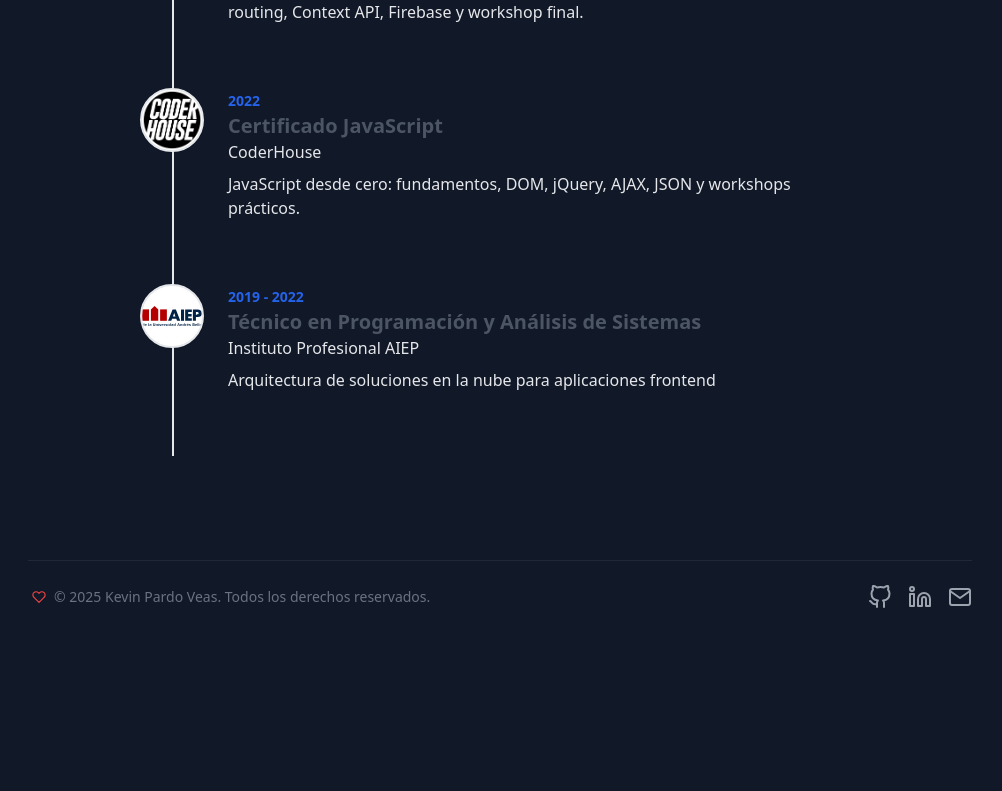
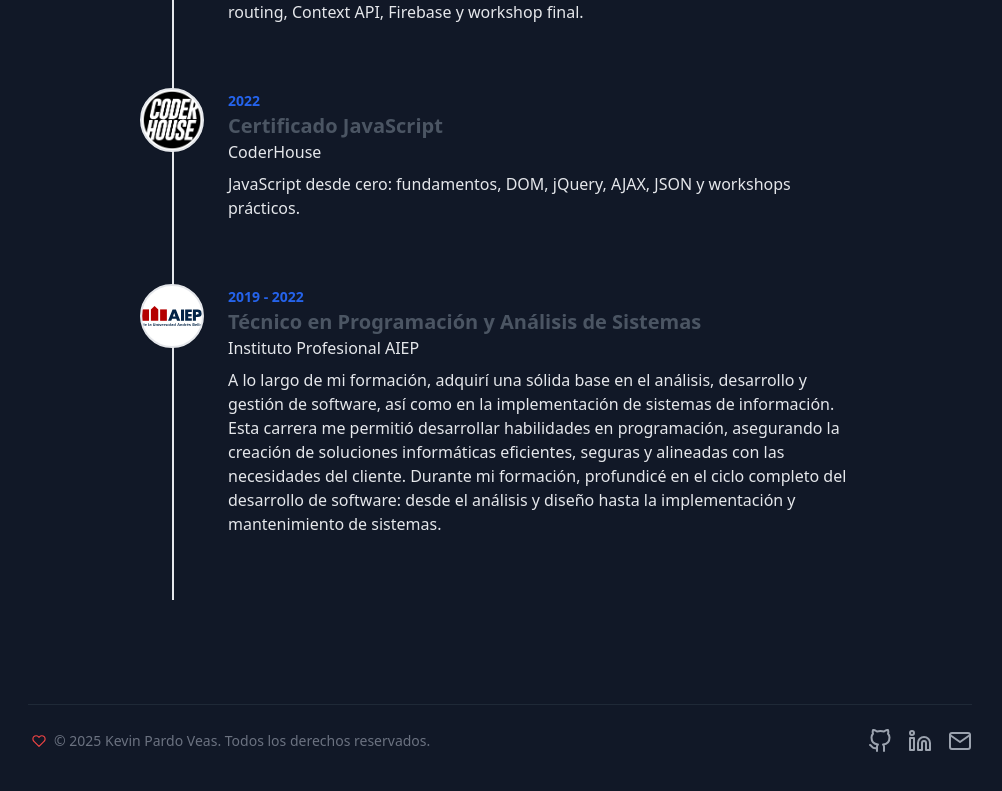
Before and after one commit to Krpardo27/kevin-portfolio, a React (Vite) app: page /about in a window 1280 px wide. Shown: the part 740-1531 px from the top of the page, without its empty margins (140-1142 px from the left). Before the commit the page ends 1397 px from the top, so only its background shows below. Built offline with nearby package versions, Linux system fonts and the light colour scheme.

Commit message:
Se ajustó texto de estudios AIEP

```diff
--- a/src/pages/About.jsx
+++ b/src/pages/About.jsx
@@ -34,7 +34,7 @@ const About = () => {
       institution: "Instituto Profesional AIEP",
       image: "/images/education/aiep.svg",
       description:
-        "Arquitectura de soluciones en la nube para aplicaciones frontend",
+        "A lo largo de mi formación, adquirí una sólida base en el análisis, desarrollo y gestión de software, así como en la implementación de sistemas de información. Esta carrera me permitió desarrollar habilidades en programación, asegurando la creación de soluciones informáticas eficientes, seguras y alineadas con las necesidades del cliente. Durante mi formación, profundicé en el ciclo completo del desarrollo de software: desde el análisis y diseño hasta la implementación y mantenimiento de sistemas.",
     },
   ];
 
```
Also changed, not shown: 1 other file (tests, documents, lock files or other folders).
